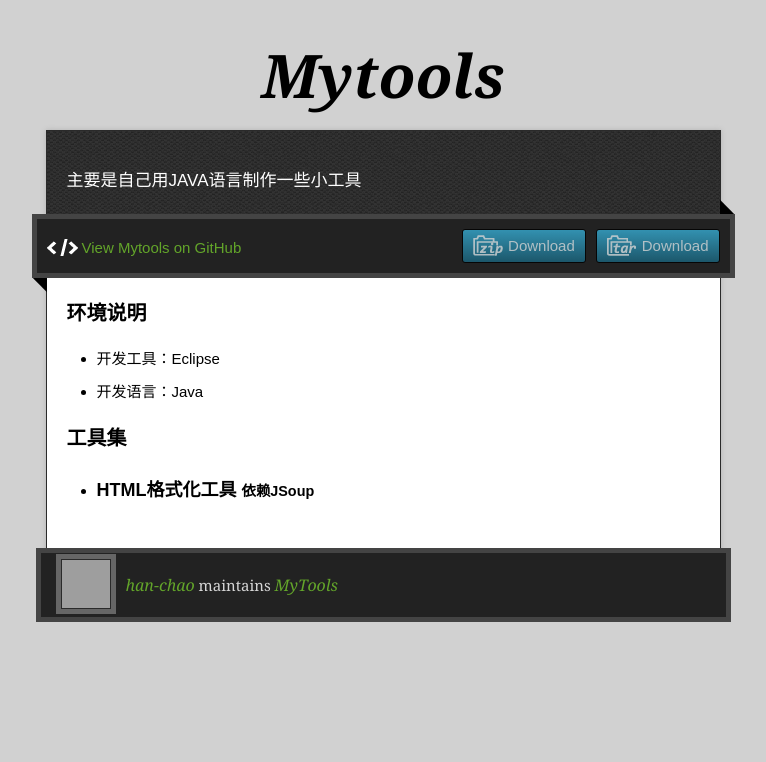
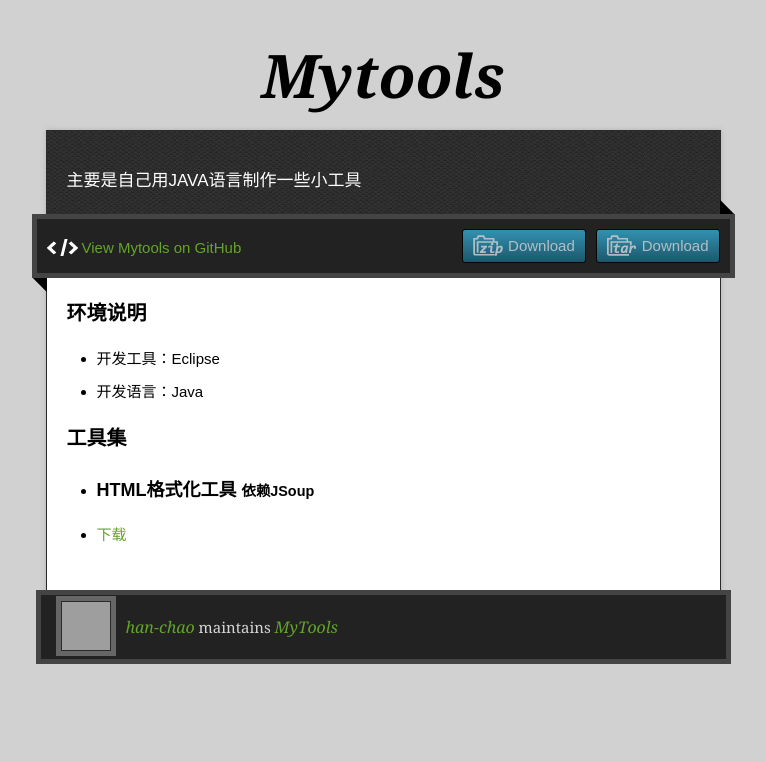
Before and after one commit to han-chao/MyTools, a plain HTML site: page index.html in a window 1280 px wide. Shown: the whole page, without its empty margins (257-1023 px from the left). Drawn offline with nearby package versions, Linux system fonts and the light colour scheme; grey boxes are pictures that could not be loaded.

Commit message:
Update index.html

```diff
--- a/index.html
+++ b/index.html
@@ -44,6 +44,7 @@
 						<p>
 							<ul>
 								<li><h4>HTML格式化工具 <small>依赖JSoup</small></h4></li>
+								<li><a href="https://github.com/han-chao/MyTools/blob/master/Runnable%20JAR%20Files/HTML%E6%A0%BC%E5%BC%8F%E5%8C%96%E5%B7%A5%E5%85%B7.jar">下载</a></li>
 							</ul>
 						</p>
 					</article>
```
